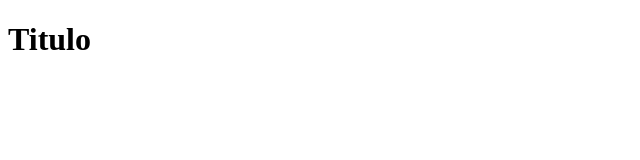
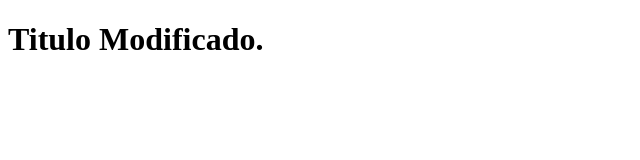
Before and after one commit to geovanygs5/hgit, a plain HTML site: page index.html in a window 1280 px wide. Shown: the whole page, without its empty margins (0-640 px from the left). Drawn offline with Linux system fonts and the light colour scheme.

Commit message:
modificado

```diff
--- a/index.html
+++ b/index.html
@@ -6,6 +6,6 @@
     <title>Demo Git</title>
 </head>
 <body>
-    <h1>Titulo</h1>
+    <h1>Titulo Modificado.</h1>
 </body>
 </html>
```
